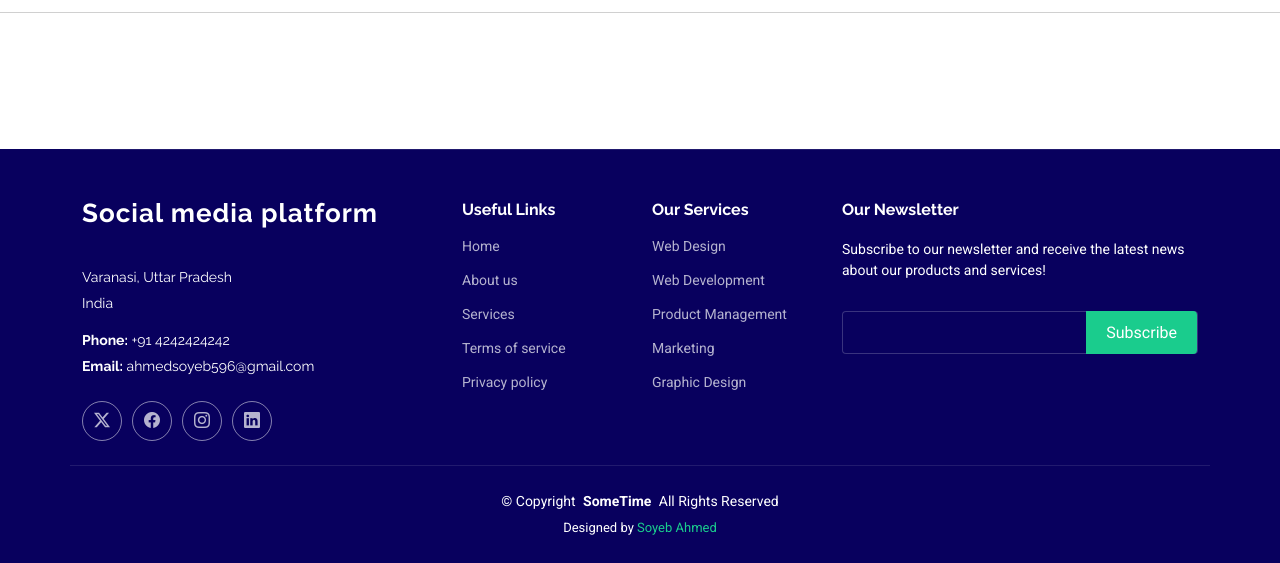
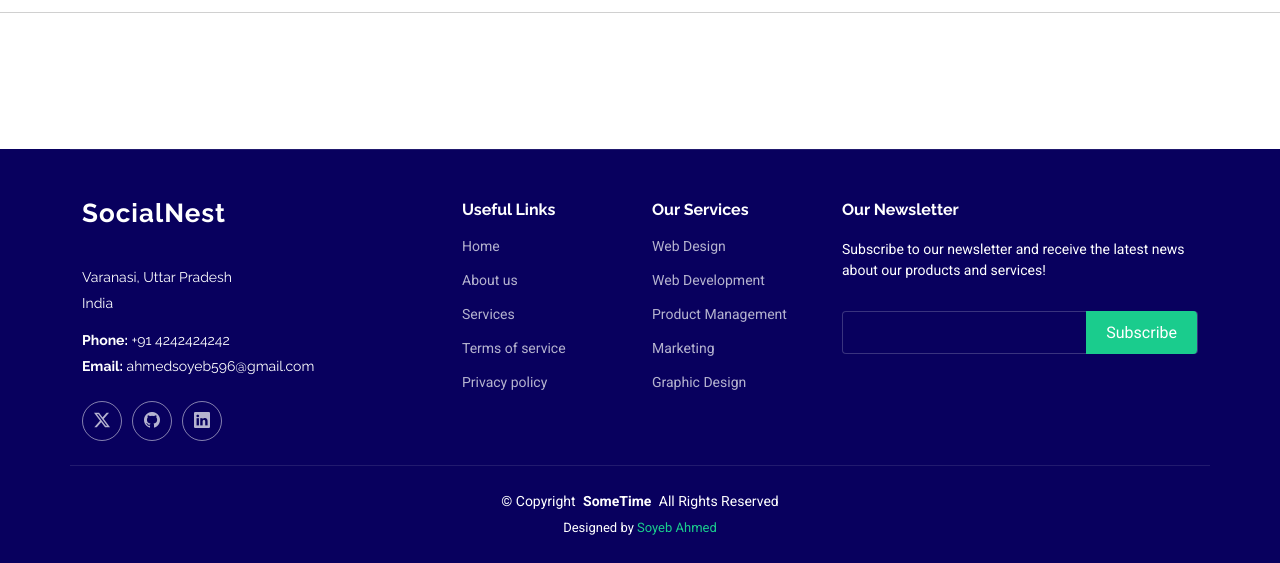
Before and after one commit to SoyebAhmed5/SomeTime, a Flask app: page / in a window 1280 px wide. Shown: the part 612-1175 px from the top of the page. Run offline with Flask 3, Linux system fonts and the light colour scheme; the visitor is signed in with stand-in values (Sample User, id 1); data that the repository does not hold is empty; some libraries are stand-ins or nearby versions.

Commit message:
Updating Link

```diff
--- a/socialmedia/templates/about.html
+++ b/socialmedia/templates/about.html
@@ -175,19 +175,19 @@
 
                 <div class="mt-4">
 
-                    <a href="https://github.com/YOUR_GITHUB_USERNAME"
+                    <a href="https://github.com/SoyebAhmed5"
                         target="_blank"
                         class="btn btn-dark m-2">
                         <i class="bi bi-github"></i> GitHub
                     </a>
-                    <a href="https://www.linkedin.com/in/YOUR_LINKEDIN_USERNAME"
+                    <a href="https://www.linkedin.com/in/soyebahmed5/"
                         target="_blank"
                         class="btn btn-primary m-2">
                         <i class="bi bi-linkedin"></i> LinkedIn
                     </a>
 
 
-                    <a href="https://x.com/YOUR_X_USERNAME"
+                    <a href="https://x.com/Soyeb_Ahmed1"
                         target="_blank"
                         class="btn btn-dark text-white m-2">
                         <i class="bi bi-twitter-x"></i> Twitter
--- a/socialmedia/templates/auth.html
+++ b/socialmedia/templates/auth.html
@@ -42,7 +42,7 @@
       <div
         class="container-fluid container-xl position-relative d-flex align-items-center justify-content-between">
         <a href="/" class="logo d-flex align-items-center">
-          <h1 class="sitename">Social Media Platform</h1>
+          <h1 class="sitename">SocialNest</h1>
         </a>
 
        <nav id="navmenu" class="navmenu">
--- a/socialmedia/templates/base.html
+++ b/socialmedia/templates/base.html
@@ -41,7 +41,7 @@
       <div
         class="container-fluid container-xl position-relative d-flex align-items-center justify-content-between">
         <a href="/" class="logo d-flex align-items-center">
-          <h1 class="sitename">Social Media Platform</h1>
+          <h1 class="sitename">SocialNest</h1>
         </a>
 
         <nav id="navmenu" class="navmenu">
@@ -103,7 +103,7 @@
           <div
             class="col-lg-6 d-flex flex-column justify-content-center"
             data-aos="fade-in">
-            <h1>Welcome to <span>Social Media Platform</span></h1>
+            <h1>Welcome to <span>SocialNest</span></h1>
 
             <div class="d-flex">
               <a href="/posts" class="btn-get-started">Get Started</a>
@@ -147,7 +147,7 @@
         <div class="row gy-4">
           <div class="col-lg-4 col-md-6 footer-about">
             <a href="index.html" class="logo d-flex align-items-center">
-              <span class="sitename">Social media platform </span>
+              <span class="sitename">SocialNest </span>
             </a>
             <div class="footer-contact pt-3">
               <p>Varanasi, Uttar Pradesh</p>
@@ -158,10 +158,10 @@
               <p><strong>Email:</strong> <span>ahmedsoyeb596@gmail.com</span></p>
             </div>
             <div class="social-links d-flex mt-4">
-              <a href=""><i class="bi bi-twitter-x"></i></a>
-              <a href=""><i class="bi bi-facebook"></i></a>
-              <a href=""><i class="bi bi-instagram"></i></a>
-              <a href=""><i class="bi bi-linkedin"></i></a>
+              <a href="https://x.com/Soyeb_Ahmed1"><i class="bi bi-twitter-x"></i></a>
+              <!-- <a href=""><i class="bi bi-facebook"></i></a> -->
+              <a href="https://github.com/SoyebAhmed5"><i class="bi bi-github"></i></a>
+              <a href="https://www.linkedin.com/in/soyebahmed5/"><i class="bi bi-linkedin"></i></a>
             </div>
           </div>
 
@@ -223,7 +223,7 @@
           <!-- You can delete the links only if you've purchased the pro version. -->
           <!-- Licensing information: https://bootstrapmade.com/license/ -->
           <!-- Purchase the pro version with working PHP/AJAX contact form: [buy-url] -->
-          Designed by <a href="https://bootstrapmade.com/">Soyeb Ahmed</a>
+          Designed by <a href="https://www.linkedin.com/in/soyebahmed5/">Soyeb Ahmed</a>
         </div>
       </div>
     </footer>
--- a/socialmedia/templates/basic.html
+++ b/socialmedia/templates/basic.html
@@ -36,7 +36,7 @@
 
       <a href="index.html" class="logo d-flex align-items-center">
 
-        <h1 class="sitename">Social Media Platform</h1>
+        <h1 class="sitename">SocialNest</h1>
       </a>
 
       <nav id="navmenu" class="navmenu">
```
Also changed, not shown: socialmedia/static/uploads/Futuristic_tech_with_glowing_blue_elements.png (added), socialmedia/static/uploads/SA_logo.png (added), socialmedia/static/uploads/Screenshot_2022-06-23-13-45-55-00_0438eb925998df20b3482ec25499d226.jpg (added), socialmedia/static/uploads/Screenshot_20260621-125751-662.png (added), socialmedia/static/uploads/leet100.gif (added), 1 other file.
